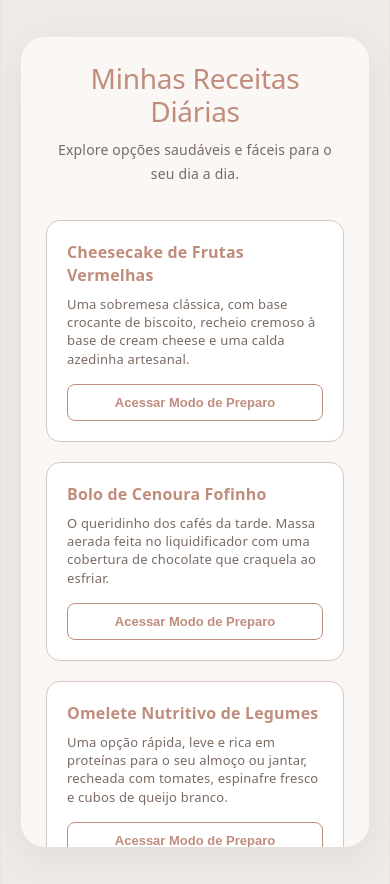
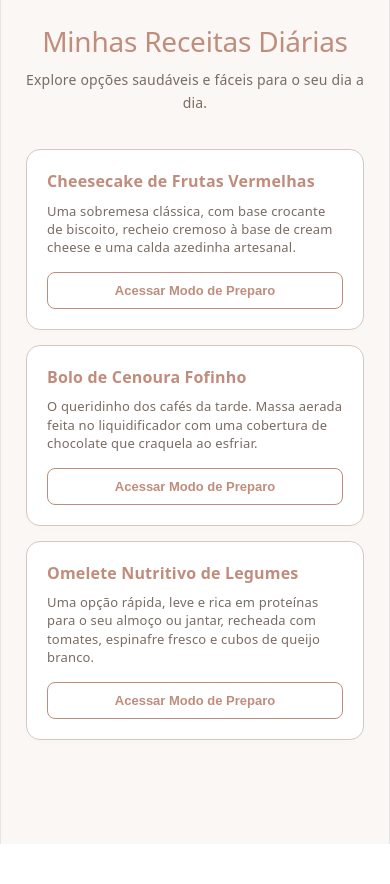
Before and after one commit to giuliasza/salvia-frontend, a React (Vite) app: page / in a window 390 px wide. After the commit the page ends 844 px from the top, so only its background shows below. Built offline with nearby package versions, Linux system fonts and the light colour scheme.

Commit message:
fix: responsividade

```diff
--- a/src/App.jsx
+++ b/src/App.jsx
@@ -1,6 +1,5 @@
 import React, { useState, useRef, useEffect } from 'react';
 
-// Paleta de Cores do Figma (Soft / Terracota / Sage)
 const COLORS = {
   bg: '#FAF7F5',
   terracotta: '#C08D7C',
@@ -8,8 +7,87 @@ const COLORS = {
   border: '#D6C8C0',
   text: '#7A6B63',
   inputBg: '#FFFFFF',
-  error: '#D98E82'       // Terracota suave para avisos de erro
+  error: '#D98E82'
 };
+
+// CSS Injetado para Responsividade Absoluta (Desktop vs Mobile)
+const RESPONSIVE_CSS = `
+  .aegis-wrapper {
+    background-color: #EFEAE6;
+    min-height: 100vh;
+    display: flex;
+    justify-content: center;
+    align-items: center;
+    font-family: system-ui, -apple-system, sans-serif;
+    padding: 0;
+    margin: 0;
+    box-sizing: border-box;
+  }
+  .aegis-container {
+    background-color: ${COLORS.bg};
+    width: 100%;
+    height: 100vh;
+    padding: 25px;
+    display: flex;
+    flex-direction: column;
+    position: relative;
+    overflow-y: auto;
+    box-sizing: border-box;
+    transition: all 0.3s ease;
+  }
+  .recipes-grid {
+    display: grid;
+    grid-template-columns: 1fr;
+    gap: 15px;
+    margin-top: 20px;
+  }
+  .vault-grid {
+    display: grid;
+    grid-template-columns: 1fr 1fr;
+    gap: 15px;
+    margin-top: 15px;
+  }
+
+  /* --- MUDANÇA DE COMPORTAMENTO PARA DESKTOP (TELAS MAIORES) --- */
+  @media (min-width: 768px) {
+    .aegis-wrapper {
+      padding: 30px;
+    }
+    .aegis-container {
+      width: 95%;
+      max-width: 1150px;
+      height: 85vh;
+      max-height: 800px;
+      border-radius: 24px;
+      padding: 40px;
+      box-shadow: 0px 15px 45px rgba(0, 0, 0, 0.06);
+    }
+    .recipes-grid {
+      grid-template-columns: repeat(3, 1fr);
+      gap: 25px;
+    }
+    .vault-grid {
+      grid-template-columns: repeat(4, 1fr);
+      gap: 20px;
+    }
+    .desktop-row {
+      display: flex;
+      gap: 30px;
+      align-items: flex-start;
+      margin-top: 20px;
+    }
+    .desktop-col-left {
+      flex: 1;
+    }
+    .desktop-col-right {
+      width: 350px;
+      background: white;
+      padding: 20px;
+      border-radius: 16px;
+      border: 1px solid ${COLORS.border};
+    }
+  }
+`;
 
 const RECIPES_DATA = {
   cheesecake: {
@@ -29,36 +107,13 @@ const RECIPES_DATA = {
 };
 
 function App() {
-  // --- MONITOR DE RESPONSIVIDADE DINÂMICO ---
-  const [windowWidth, setWindowWidth] = useState(window.innerWidth);
-
-  useEffect(() => {
-    const handleResize = () => setWindowWidth(window.innerWidth);
-    window.addEventListener('resize', handleResize);
-    return () => window.removeEventListener('resize', handleResize);
-  }, []);
-
-  const isDesktop = windowWidth > 768;
-
-  // --- ESTADOS DE NAVEGAÇÃO ---
   const [currentPage, setCurrentPage] = useState('camuflagem');
   const [authMode, setAuthMode] = useState('signup');
   const [activeRecipe, setActiveRecipe] = useState(null);
   const [showUploadModal, setShowUploadModal] = useState(false);
   const [viewMode, setViewMode] = useState('list');
 
-  // --- ESTADO DO SISTEMA DE NOTIFICAÇÃO (TOAST) ---
   const [toast, setToast] = useState({ show: false, message: '', type: 'success' });
-
-  // Função auxiliar para disparar avisos fluidos na tela
-  const triggerNotification = (message, type = 'success') => {
-    setToast({ show: true, message, type });
-    setTimeout(() => {
-      setToast(prev => ({ ...prev, show: false }));
-    }, 3500);
-  };
-
-  // --- ESTADOS DE SISTEMA E INPUTS ---
   const [carregando, setCarregando] = useState(false);
   const [progresso, setProgresso] = useState(0);
   const [arquivosReais, setArquivosReais] = useState([]);
@@ -72,6 +127,11 @@ function App() {
   const canvasRef = useRef(null);
 
   const BACKEND_URL = "https://5olqwefd.up.railway.app";
+
+  const triggerNotification = (message, type = 'success') => {
+    setToast({ show: true, message, type });
+    setTimeout(() => setToast(prev => ({ ...prev, show: false })), 3500);
+  };
 
   const verificarSeExisteCadastro = () => {
     return localStorage.getItem('salvia_user_password') !== null;
@@ -99,7 +159,6 @@ function App() {
     localStorage.setItem('salvia_user_name', regNome);
     localStorage.setItem('salvia_user_cpf', regCpf);
     localStorage.setItem('salvia_user_password', regSenha);
-
     triggerNotification("Perfil de acesso configurado com sucesso!", "success");
     setCurrentPage('vault');
   };
@@ -148,9 +207,7 @@ function App() {
           cpf: localStorage.getItem('salvia_user_cpf') || 'anonimo'
         })
       });
-
       setProgresso(100);
-
       if (response.ok) {
         setTimeout(() => {
           triggerNotification("Documento criptografado e salvo na Magalu Cloud!", "success");
@@ -162,7 +219,7 @@ function App() {
         triggerNotification("Erro na validação do arquivo pelo servidor.", "error");
       }
     } catch (error) {
-      triggerNotification("Falha de conexão. O servidor está offline?", "error");
+      triggerNotification("Falha de conexão com o servidor.", "error");
     } finally {
       setCarregando(false);
     }
@@ -199,11 +256,9 @@ function App() {
         link.click();
         document.body.removeChild(link);
         triggerNotification("Download iniciado com segurança!", "success");
-      } else {
-        triggerNotification("Não foi possível obter a autorização de download.", "error");
       }
     } catch (error) {
-      triggerNotification("Erro ao processar o download do arquivo.", "error");
+      triggerNotification("Erro ao processar o download.", "error");
     }
   };
 
@@ -214,50 +269,21 @@ function App() {
     }
   }, [viewMode, showUploadModal]);
 
-  // --- ESTILOS DE CONTAINER RESPONSIVOS ---
-  const dynamicContainerStyle = {
-    backgroundColor: COLORS.bg,
-    width: '100%',
-    maxWidth: isDesktop ? '1000px' : '420px',
-    height: isDesktop ? 'auto' : '90vh',
-    minHeight: isDesktop ? '680px' : 'auto',
-    borderRadius: '24px',
-    padding: isDesktop ? '40px' : '25px',
-    boxShadow: '0px 12px 40px rgba(0, 0, 0, 0.06)',
-    display: 'flex',
-    flexDirection: 'column',
-    position: 'relative',
-    overflowY: 'auto',
-    transition: 'all 0.3s ease'
-  };
-
-  // --- ESTILO DO COMPONENTE TOAST CUSTOMIZADO ---
   const toastStyle = {
-    position: 'absolute',
-    top: '20px',
-    left: '50%',
-    transform: 'translateX(-50%)',
+    position: 'absolute', top: '20px', left: '50%', transform: 'translateX(-50%)',
     backgroundColor: toast.type === 'success' ? COLORS.sage : COLORS.error,
-    color: 'white',
-    padding: '12px 24px',
-    borderRadius: '12px',
-    boxShadow: '0 8px 24px rgba(0,0,0,0.08)',
-    zIndex: 1000,
-    fontSize: '14px',
-    fontWeight: '600',
-    textAlign: 'center',
-    width: '85%',
-    maxWidth: '380px',
-    transition: 'all 0.3s ease-in-out',
-    opacity: toast.show ? 1 : 0,
-    visibility: toast.show ? 'visible' : 'hidden'
+    color: 'white', padding: '12px 24px', borderRadius: '12px', boxShadow: '0 8px 24px rgba(0,0,0,0.08)',
+    zIndex: 1000, fontSize: '14px', fontWeight: '600', textAlign: 'center', width: '85%', maxWidth: '380px',
+    transition: 'all 0.3s ease-in-out', opacity: toast.show ? 1 : 0, visibility: toast.show ? 'visible' : 'hidden'
   };
 
   return (
-    <div style={responsiveWrapperStyle}>
-      <div style={dynamicContainerStyle}>
+    <div className="aegis-wrapper">
+      {/* Injeção de Estilo Responsivo Dinâmico */}
+      <style>{RESPONSIVE_CSS}</style>
 
-        {/* COMPONENTE DE NOTIFICAÇÃO EMBUTIDO (Adeus Alerts!) */}
+      <div className="aegis-container">
+
         <div style={toastStyle}>
           {toast.type === 'success' ? '✓ ' : '⚠️ '} {toast.message}
         </div>
@@ -272,11 +298,8 @@ function App() {
                 </h2>
                 <p style={{ color: COLORS.text, fontSize: '14px', marginBottom: '35px', textAlign: 'center' }}>Explore opções saudáveis e fáceis para o seu dia a dia.</p>
 
-                <div style={{
-                  display: 'grid',
-                  gridTemplateColumns: isDesktop ? '1fr 1fr 1fr' : '1fr',
-                  gap: '20px'
-                }}>
+                {/* Grid Responsivo automático controlado pelo CSS */}
+                <div className="recipes-grid">
                   {Object.keys(RECIPES_DATA).map((key) => (
                     <div key={key} style={recipeCardStyle}>
                       <h3 style={{ margin: '0 0 8px 0', color: COLORS.terracotta, fontSize: '16px' }}>{RECIPES_DATA[key].title}</h3>
@@ -359,19 +382,16 @@ function App() {
               {arquivosReais.length} documento(s) salvos em ambiente soberano
             </p>
 
-            <div style={{
-              display: 'grid',
-              gridTemplateColumns: '1fr 1fr',
-              gap: '15px',
-              marginTop: '15px'
-            }}>
+            <div className="vault-grid">
               <div style={cardStyle}><span style={{ fontSize: '20px' }}>📁</span><p style={cardTitleStyle}>Todos os Arquivos</p><span style={cardCountStyle}>{arquivosReais.length} Arq.</span></div>
               <div style={cardStyle}><span style={{ fontSize: '20px' }}>🛡️</span><p style={cardTitleStyle}>ID Usuária (CPF)</p><span style={{ ...cardCountStyle, color: COLORS.terracotta, fontWeight: '600' }}>{localStorage.getItem('salvia_user_cpf')}</span></div>
             </div>
 
-            <h4 style={{ color: COLORS.terracotta, marginTop: '30px', textAlign: 'left', marginBottom: '10px' }}>Arquivos Criptografados</h4>
-
-            <div style={{ flex: 1, overflowY: 'auto', marginBottom: '60px' }}>
+            {/* Layout inteligente de duas colunas paralelas que só ativa no Desktop */}
+            <div className="desktop-row">
+              <div className="desktop-col-left" style={{ flex: 1 }}>
+                <h4 style={{ color: COLORS.terracotta, marginTop: '20px', textAlign: 'left', marginBottom: '10px' }}>Arquivos Criptografados</h4>
+                <div style={{ overflowY: 'auto', maxHeight: '350px' }}>
                   {arquivosReais.length === 0 ? (
                     <p style={{ color: '#aaa', fontSize: '13px', textAlign: 'left', fontStyle: 'italic', marginTop: '10px' }}>Nenhum documento armazenado em nuvem.</p>
                   ) : (
@@ -388,8 +408,18 @@ function App() {
                     ))
                   )}
                 </div>
+              </div>
 
-            <button onClick={() => setShowUploadModal(true)} style={fabStyle}>+</button>
+              {/* Painel Lateral de Ações visível no Desktop */}
+              <div className="desktop-col-right" style={{ textAlign: 'left' }}>
+                <h4 style={{ color: COLORS.terracotta, margin: '0 0 10px 0' }}>Ações Rápidas</h4>
+                <p style={{ fontSize: '13px', color: COLORS.text, marginBottom: '20px' }}>Gerencie ou faça upload de novas mídias protegidas diretamente na Magalu Cloud.</p>
+                <button onClick={() => setShowUploadModal(true)} style={{ ...submitBtnStyle, marginTop: 0, width: '100%' }}>+ Adicionar Arquivo</button>
+              </div>
+            </div>
+
+            {/* Botão flutuante mantido apenas no Mobile por CSS */}
+            <button onClick={() => setShowUploadModal(true)} className="mobile-fab" style={fabStyle}>+</button>
 
             {/* MODAL DE ENVIOS */}
             {showUploadModal && (
@@ -434,8 +464,7 @@ function App() {
   );
 }
 
-// --- CONFIGURAÇÕES DE ESTILO COMPLEMENTARES ---
-const responsiveWrapperStyle = { backgroundColor: '#EFEAE6', minHeight: '100vh', display: 'flex', justifyContent: 'center', alignItems: 'center', padding: '20px' };
+// Estilos estáticos base
 const recipeCardStyle = { backgroundColor: 'white', border: `1px solid ${COLORS.border}`, borderRadius: '14px', padding: '20px', textAlign: 'left', display: 'flex', flexDirection: 'column', boxShadow: '0 2px 8px rgba(0,0,0,0.01)' };
 const verReceitaBtn = { width: '100%', padding: '10px 15px', backgroundColor: 'transparent', border: `1px solid ${COLORS.terracotta}`, color: COLORS.terracotta, borderRadius: '8px', cursor: 'pointer', fontWeight: '600', fontSize: '13px' };
 const sairBtn = { border: `1.5px solid ${COLORS.terracotta}`, borderRadius: '8px', padding: '6px 14px', color: COLORS.terracotta, fontWeight: '600', fontSize: '12px', backgroundColor: 'transparent', cursor: 'pointer' };
```
Lines whose indentation alone changed are shown as unchanged.
